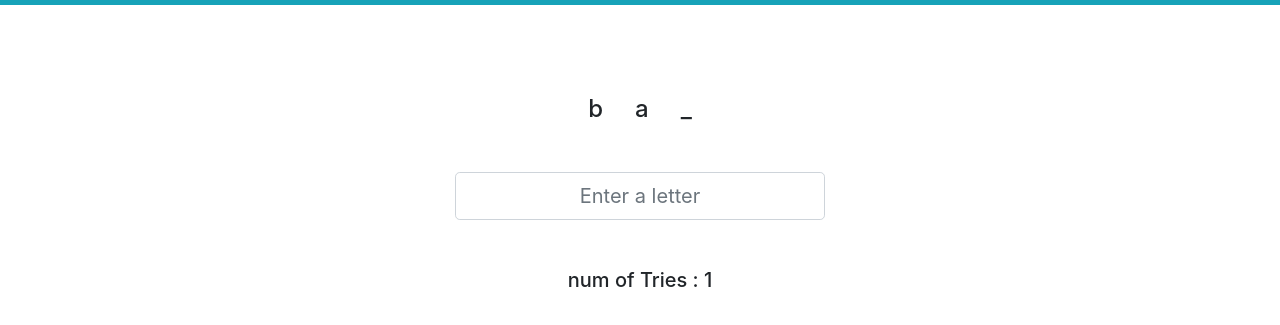
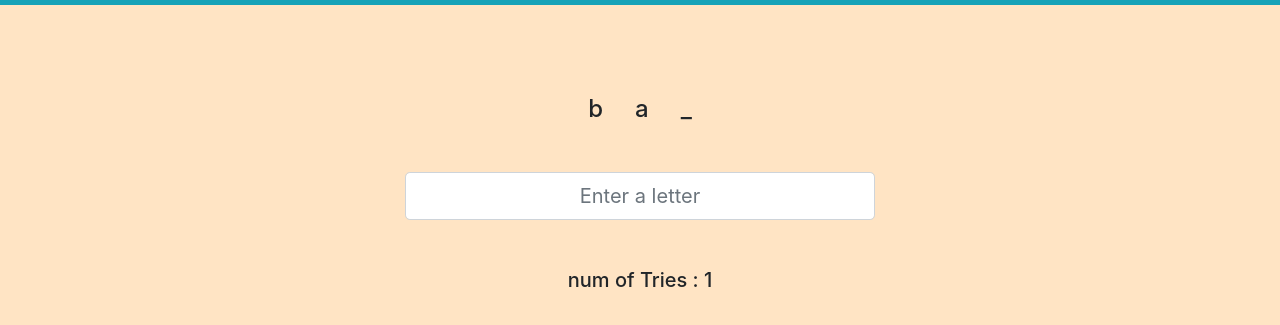
Before and after one commit to zakariaMagdy/Hangman, a plain HTML site: page index.html in a window 1280 px wide. Shown: the part 51-376 px from the top of the page. Drawn offline with nearby package versions, Linux system fonts and the light colour scheme.

Commit message:
change body color

```diff
--- a/css/style.css
+++ b/css/style.css
@@ -1,8 +1,12 @@
 .container {
-  max-width: 400px;
+  max-width: 500px;
 
   text-align: center;
 }
 .hide {
   display: none;
 }
+
+body {
+  background-color: bisque;
+}
```
